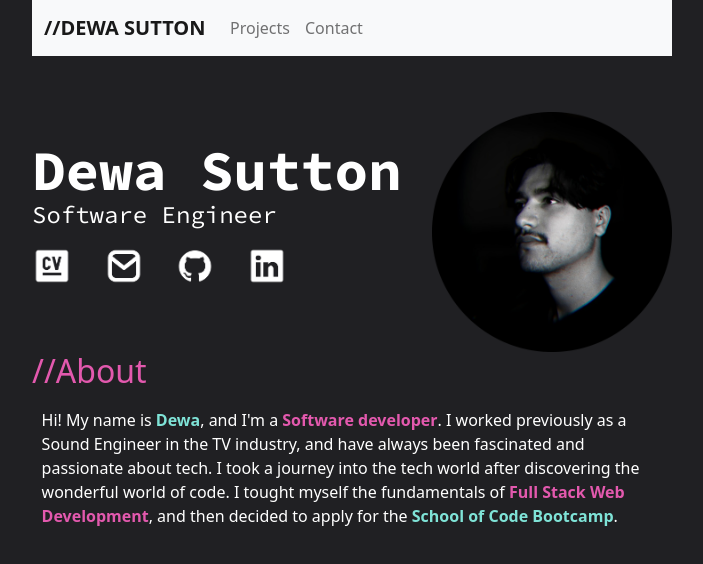
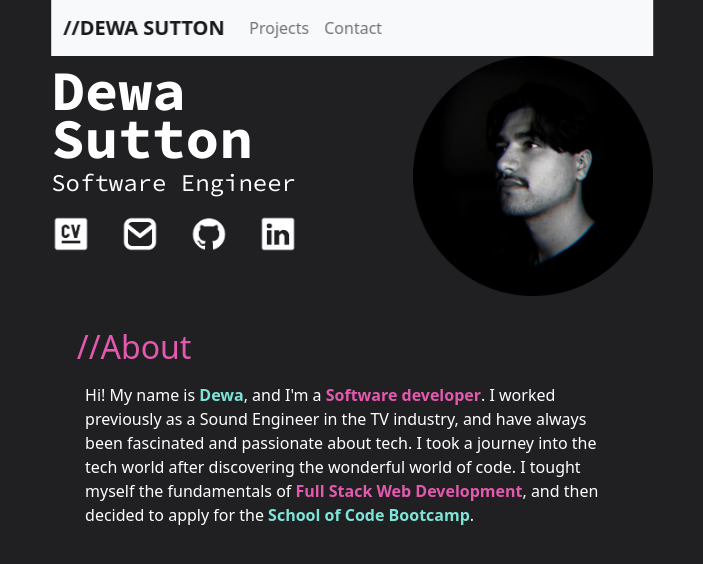
Before and after one commit to Dan-Sutton/portfolio-site, a React (Create React App) app: page / in a window 1280 px wide. Shown: the top 564 px of the page, without its empty margins (288-991 px from the left). Built offline with nearby package versions, Linux system fonts and the light colour scheme.

Commit message:
Nav stays when changing pages

```diff
--- a/package.json
+++ b/package.json
@@ -15,6 +15,7 @@
     "react-bootstrap": "^2.1.2",
     "react-dom": "^17.0.2",
     "react-scripts": "5.0.0",
+    "swup": "^2.0.14",
     "web-vitals": "^2.1.4"
   },
   "scripts": {
--- a/src/App.css
+++ b/src/App.css
@@ -11,7 +11,7 @@
 
 .app {
   background-color: var(--dark-color);
-  display: flex;
+  display: grid;
   justify-content: center;
 }
 
@@ -19,3 +19,9 @@
   margin-left: 30vw;
   margin-right: 30vw;
 }
+
+.navbar {
+  left: 50%;
+  transform: translateX(-50%);
+  z-index: 1;
+}
--- a/src/App.js
+++ b/src/App.js
@@ -4,17 +4,17 @@ import { BrowserRouter, Routes, Route } from "react-router-dom";
 import Home from "./components/Home";
 import Projects from "./components/Projects";
 import Contact from "./components/Contact";
+import NavbarNew from "./components/NavBarNew";
 
 function App() {
   return (
     <div className="app">
+      <NavbarNew />
       <BrowserRouter>
         <Routes>
-          <Route>
-            <Route index element={<Home className="home" />} />
-            <Route path="projects" element={<Projects />} />
-            <Route path="contact" element={<Contact />} />
-          </Route>
+          <Route index element={<Home />} />
+          <Route path="projects" element={<Projects />} />
+          <Route path="contact" element={<Contact />} />
         </Routes>
       </BrowserRouter>
     </div>
--- a/src/components/Home/home.module.css
+++ b/src/components/Home/home.module.css
@@ -2,9 +2,7 @@
   height: 150vh;
   background-color: var(--dark-color);
   color: white;
-  /* margin-left: 23vw;
-  margin-right: 23vw; */
-  width: 50vw;
+  width: 47vw;
 }
 
 .title {
@@ -48,3 +46,9 @@
   background-color: var(--gray);
   padding: 1.5%;
 }
+
+.aboutsection {
+  margin-top: 4vh;
+  margin-left: 2vw;
+  margin-right: 2vw;
+}
--- a/src/components/Home/index.js
+++ b/src/components/Home/index.js
@@ -7,7 +7,7 @@ import NavBarNew from "../NavBarNew";
 function Home({ setShowHome, setShowProjects }) {
   return (
     <div className={homestyle.home}>
-      <NavBarNew className={homestyle.navbarstyle} />
+      {/* <NavBarNew className={homestyle.navbarstyle} /> */}
       <div className={homestyle.profile}>
         {" "}
         <div className={homestyle.profileText}>
@@ -22,7 +22,7 @@ function Home({ setShowHome, setShowProjects }) {
         ></img>
       </div>
 
-      <section>
+      <section className={homestyle.aboutsection}>
         <h2 className={homestyle.pinkText}>{"//About"}</h2>
         <p className={homestyle.textBackground}>
           Hi! My name is <b className={homestyle.blueText}> Dewa</b>, and I'm a
--- a/src/components/NavBarNew/index.js
+++ b/src/components/NavBarNew/index.js
@@ -4,7 +4,15 @@ import navbar from "./navbar.module.css";
 
 export default function NavbarNew({ setShowHome, setShowProjects }) {
   return (
-    <Navbar className={"navbar"} bg="light" expand="lg">
+    <Navbar
+      className="navbar"
+      bg="light"
+      expand="lg"
+      style={{
+        position: "fixed",
+        width: "47vw",
+      }}
+    >
       <Container>
         <Navbar.Brand
           className={navbar.hvrgrow}
```
Also changed, not shown: 1 other file (tests, documents, lock files or other folders).
